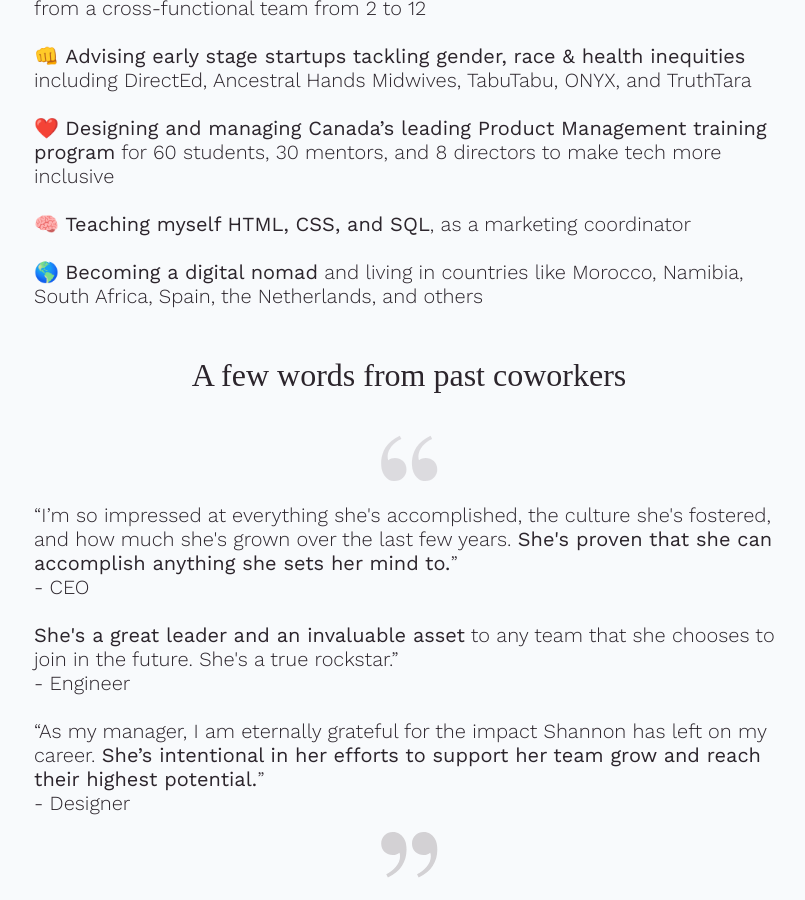
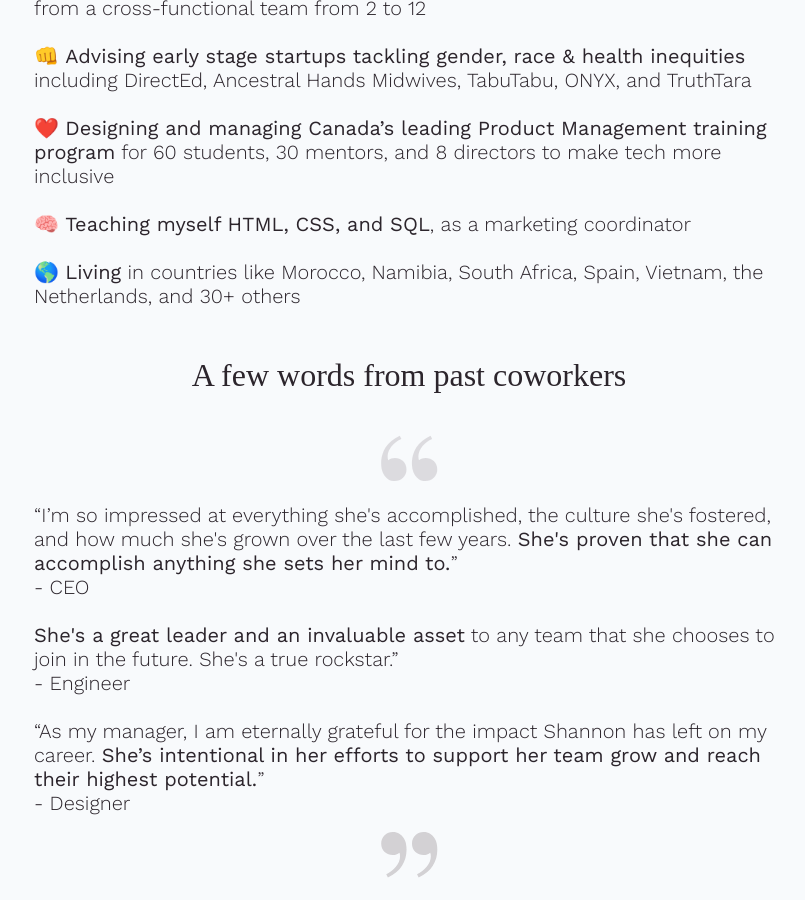
Before and after one commit to shannawn/shannonaw, a Jekyll site: the page index.html, which Jekyll copies as it is, in a window 1280 px wide and 900 px high, scrolled down 1071 px. Shown: the whole window, without its empty margins (231-1036 px from the left). Built offline with Jekyll 4.4.1, drawn with Linux system fonts in a browser that asks for light colours; some web fonts are replaced.

Commit message:
Update index.html

```diff
--- a/index.html
+++ b/index.html
@@ -69,7 +69,8 @@
           🧠 <b>Teaching myself HTML, CSS, and SQL</b>, as a marketing coordinator
         </p>
         <p>
-          🌎 <b>Becoming a digital nomad</b> and living in countries like Morocco, Namibia, South Africa, Spain, the Netherlands, and others
+          🌎 <b>Living</b> in countries like Morocco, Namibia, South Africa, Spain, Vietnam, the Netherlands, and 30+ others
+
         </p>
       </div>
       <div class="text-container-center">
```
